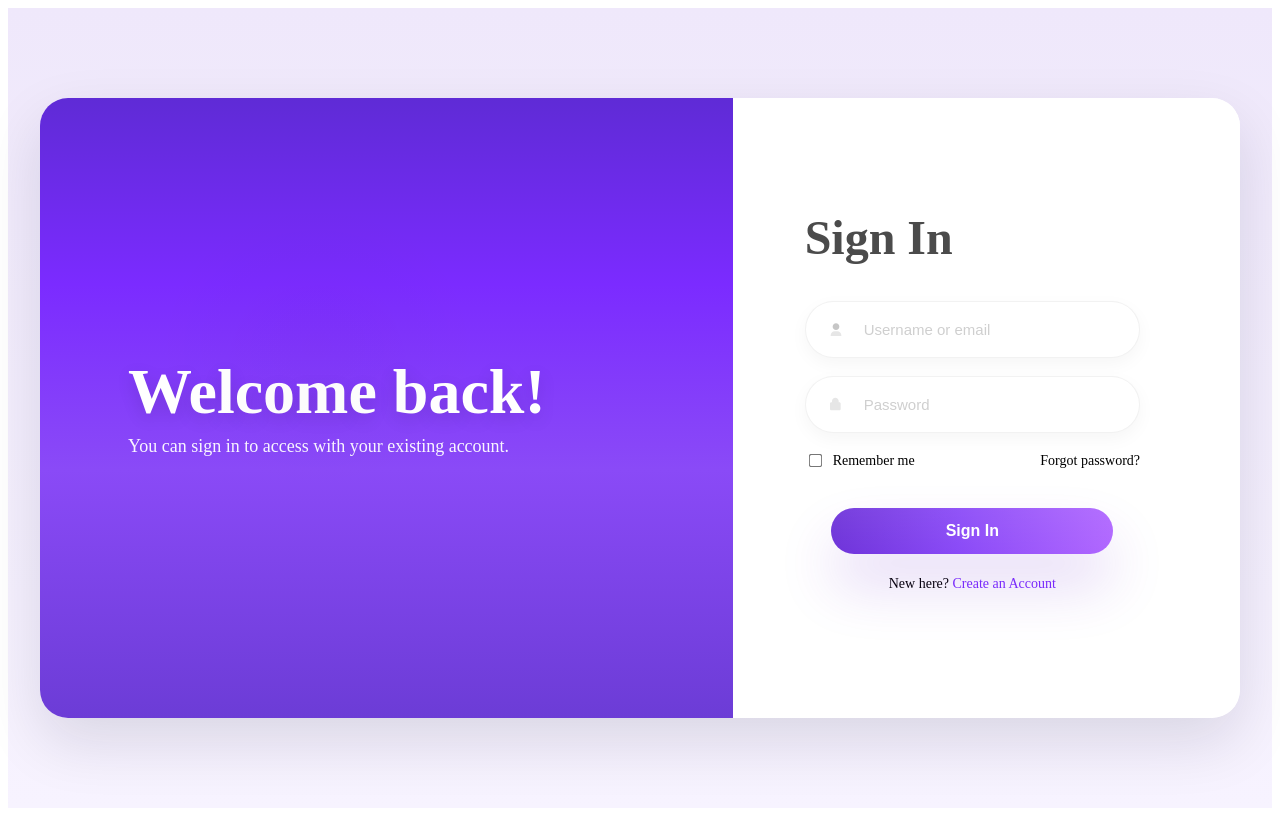
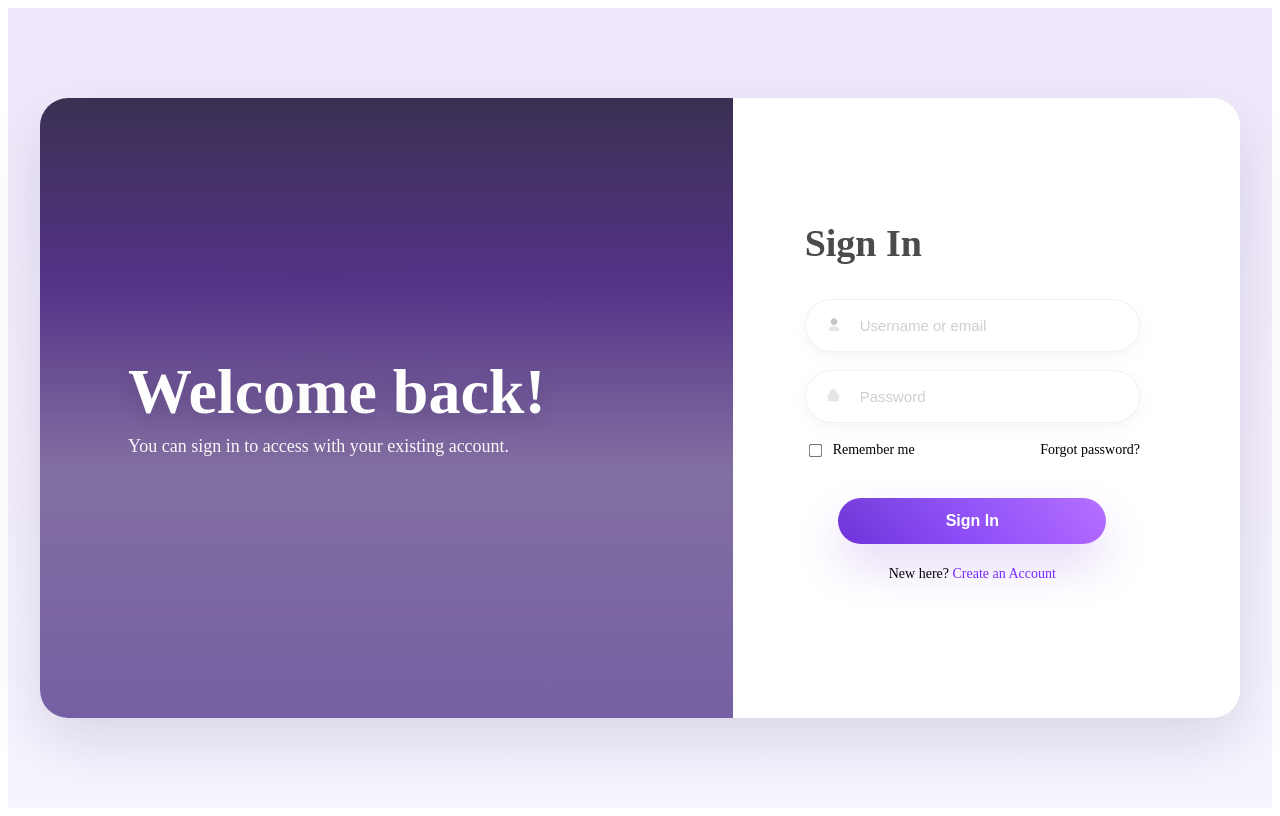
Before and after one commit to andres15131315/loginn, an Angular app: page / in a window 1280 px wide. Built offline with nearby package versions, Linux system fonts and the light colour scheme.

Commit message:
first commit

```diff
--- a/src/app/app.css
+++ b/src/app/app.css
@@ -32,13 +32,30 @@ body,html{height:100%;margin:0;font-family:Poppins,Inter,Segoe UI,Roboto,Arial}
 
 .login-left{
   flex:1.35; /* slightly larger left panel like image */
-  background: linear-gradient(180deg,#5f2bd6 0%, #7b2bff 30%, #8a4af7 60%, #6c3cd6 100%);
+  background: linear-gradient(180deg,#3a3052 0%, #543388 30%, #826fa1 60%, #7660a5 100%);
   color: white;
   padding:64px 72px 64px 88px;
   position:relative;
   display:flex;
   flex-direction:column;
   justify-content:center;
+  /* interactive polish */
+  transition: transform 240ms cubic-bezier(.2,.9,.2,1), filter 240ms ease, box-shadow 240ms ease;
+  will-change: transform, filter, box-shadow;
+}
+
+/* Hover/focus effect: slight lift, stronger shadow and brighter look */
+.login-left:hover,
+.login-left:focus-within{
+  transform: translateY(-6px) scale(1.008);
+  filter: brightness(1.04) saturate(1.03);
+  box-shadow: 0 40px 80px rgba(30,16,60,0.12);
+}
+
+/* Emphasize the welcome heading on hover for more depth */
+.login-left:hover .branding .welcome,
+.login-left:focus-within .branding .welcome{
+  text-shadow: 0 10px 30px rgba(0,0,0,0.18);
 }
 
 .branding .welcome{
@@ -70,26 +87,26 @@ body,html{height:100%;margin:0;font-family:Poppins,Inter,Segoe UI,Roboto,Arial}
   display:flex;
   flex-direction:column;
   justify-content:center; /* center vertically */
-  align-items:flex-start; /* align content to left like the design */
+  align-items:center; /* center horizontally */
   /* ensure right corners are rounded as in image */
   border-top-right-radius:28px;
   border-bottom-right-radius:28px;
 }
 
 .signin-title{
-  font-size:48px;
-  margin:0 0 24px 0;
+  font-size:38px;
+  margin:0 0 22px 0;
   color:#4b4b4b;
   font-weight:800;
   text-align:left;
   width:100%;
-  max-width:420px;
+  max-width:360px;
 }
 
 
-.signin-form{max-width:480px;width:100%;display:flex;flex-direction:column;align-items:flex-start}
-.input-group{display:flex;align-items:center;gap:12px;border:1px solid #e6e6ea;padding:18px 22px;border-radius:999px;margin-bottom:18px;background:#fff;width:100%;max-width:420px;box-shadow:inset 0 2px 0 rgba(255,255,255,0.6), 0 6px 18px rgba(0,0,0,0.04)}
-.input-group input{border:0;outline:none;font-size:15px;width:100%;background:transparent;color:#4b4b4b;padding-left:8px}
+.signin-form{max-width:420px;width:100%;display:flex;flex-direction:column;align-items:center}
+.input-group{display:flex;align-items:center;gap:12px;border:1px solid #e6e6ea;padding:16px 20px;border-radius:999px;margin-bottom:18px;background:#fff;width:100%;max-width:360px;box-shadow:inset 0 2px 0 rgba(255,255,255,0.6), 0 6px 18px rgba(0,0,0,0.04)}
+.input-group input{border:0;outline:none;font-size:15px;width:100%;background:transparent;color:#9b9b9b;padding-left:6px}
 .input-group input::placeholder{color:#cfcfcf}
 .input-group::placeholder{color:#cfcfcf}
 .input-group input::placeholder{color:#cfcfcf}
@@ -103,7 +120,7 @@ body,html{height:100%;margin:0;font-family:Poppins,Inter,Segoe UI,Roboto,Arial}
 .input-icon svg{width:16px;height:16px;display:block}
 
 
-.options{display:flex;align-items:center;justify-content:space-between;gap:12px;margin-bottom:20px;color:var(--muted);font-size:14px;width:100%;max-width:420px}
+.options{display:flex;align-items:center;justify-content:space-between;gap:12px;margin-bottom:20px;color:var(--muted);font-size:14px;width:100%;max-width:360px}
 .options .remember{gap:8px}
 .options-left{flex:1}
 .options-right{flex:1;text-align:right}
@@ -111,7 +128,7 @@ body,html{height:100%;margin:0;font-family:Poppins,Inter,Segoe UI,Roboto,Arial}
 .options input{transform:scale(1.02)}
 .forgot{text-decoration:none;color:var(--muted)}
 
-.btn-signin{display:block;width:320px;max-width:84%;padding:14px 18px;border-radius:32px;border:0;color:white;font-weight:700;background:linear-gradient(90deg,#6e33d9 0%, #8a4af7 45%, #b067ff 100%);box-shadow:0 32px 56px rgba(109,45,206,0.18);cursor:pointer;font-size:16px;text-align:center;margin:18px auto 0;position:relative;z-index:1}
+.btn-signin{display:block;width:280px;max-width:80%;padding:14px 18px;border-radius:32px;border:0;color:white;font-weight:700;background:linear-gradient(90deg,#6e33d9 0%, #8a4af7 45%, #b067ff 100%);box-shadow:0 22px 46px rgba(109,45,206,0.18);cursor:pointer;font-size:16px;text-align:center;margin:18px auto 0;position:relative;z-index:1}
 .btn-signin::after{content:"";position:absolute;inset:0;border-radius:32px;background:linear-gradient(180deg,rgba(255,255,255,0.06),transparent);pointer-events:none;z-index:0}
 .btn-signin:hover{filter:brightness(1.03)}
 .btn-signin:active{transform:translateY(1px)}
```
